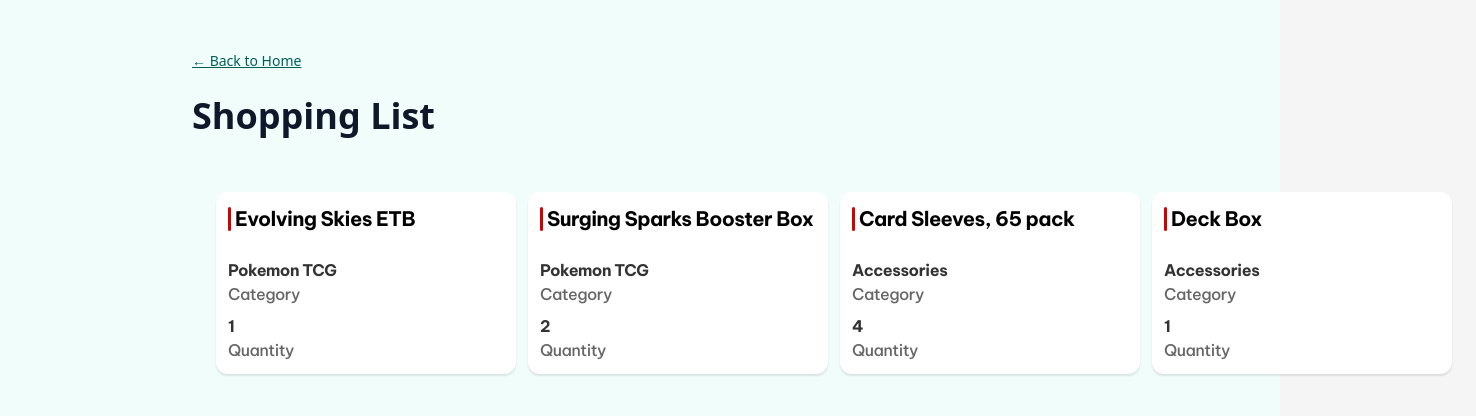
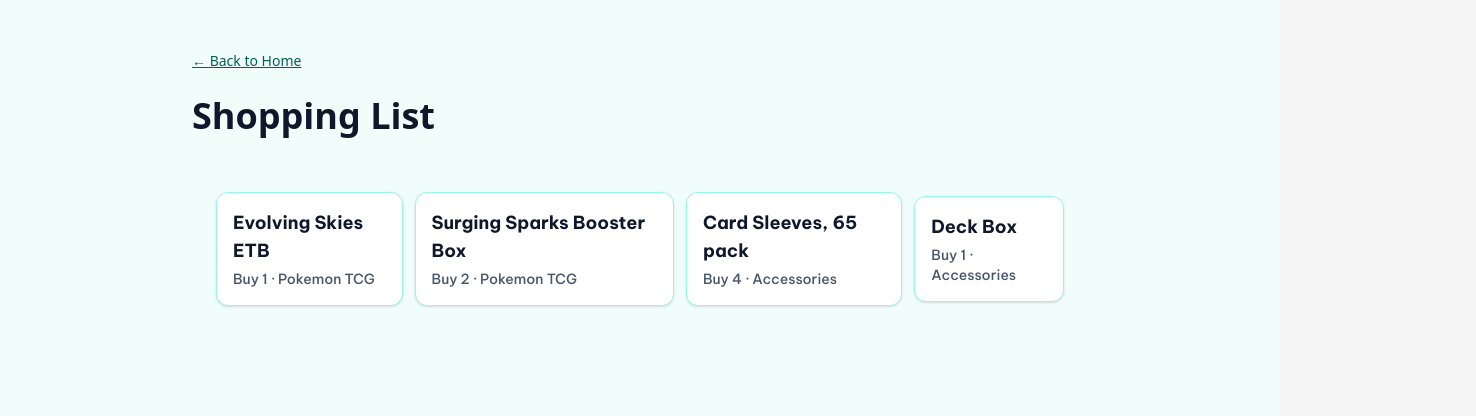
Before and after one commit to louispadillo/cprg306a-assignment, a Next.js app: page /week-3 in a window 1280 px wide. Shown: the top 416 px of the page, 1476 px wide, since content can reach past the window. Built offline with nearby package versions, Linux system fonts and the light colour scheme.

Commit message:
Update item.js

```diff
--- a/app/week-3/item.js
+++ b/app/week-3/item.js
@@ -1,36 +1,10 @@
-// A single item card: name at the top, then category and quantity underneath.
-export default function Item(item_info) {
-    return (
-        /*
-            Styling:
-            - White BG
-            - Rounded corners: 12px
-            - Shadow: 0px 2px 2px rgba(0, 0, 0, 0.1)
-            - Padding: 12px
-            - Minimum width: 300px
-            - Gap between name and category/quantity: 24px
-            - Gap between category and quantity: 8px
-            - Name font: Bold, 20px, black, tracking -0.56px
-            - Category/Quantity font: Medium, 16px, #333, tracking -0.4px
-            - Added a red vertical line to the left of the name for visual interest.
-        */
-        <li className="bg-white shadow-[0px_2px_2px_rgba(0,0,0,0.1)] flex flex-col gap-[24px] items-start p-[12px] rounded-xl min-w-[300px]">
-            <div className="flex items-center gap-1">
-                <div className="bg-[#d30000] rounded-[100px] w-[3px] h-[24px]"></div>
-                <h3 className="font-bold text-[20px] text-black tracking-[-0.56px] whitespace-nowrap">
-                    {item_info.name}
-                </h3>
-            </div>
-            <div className="flex flex-col gap-[8px] text-[16px] tracking-[-0.4px]">
-                <div className="flex flex-col">
-                    <p className="font-bold text-[#333]">{item_info.category}</p>
-                    <p className="font-medium text-[#666]">Category</p>
-                </div>
-                <div className="flex flex-col">
-                    <p className="font-bold text-[#333]">{item_info.quantity}</p>
-                    <p className="font-medium text-[#666]">Quantity</p>
-                </div>
-            </div>
-        </li>
-    );
+export default function Item({ name, quantity, category }) {
+  return (
+    <li className="rounded-xl border border-teal-200 bg-white p-4 shadow-sm dark:border-teal-900 dark:bg-slate-900">
+      <h2 className="text-lg font-semibold text-slate-900 dark:text-slate-100">{name}</h2>
+      <p className="mt-1 text-sm text-slate-600 dark:text-slate-300">
+        Buy {quantity} · {category}
+      </p>
+    </li>
+  );
 }
```
